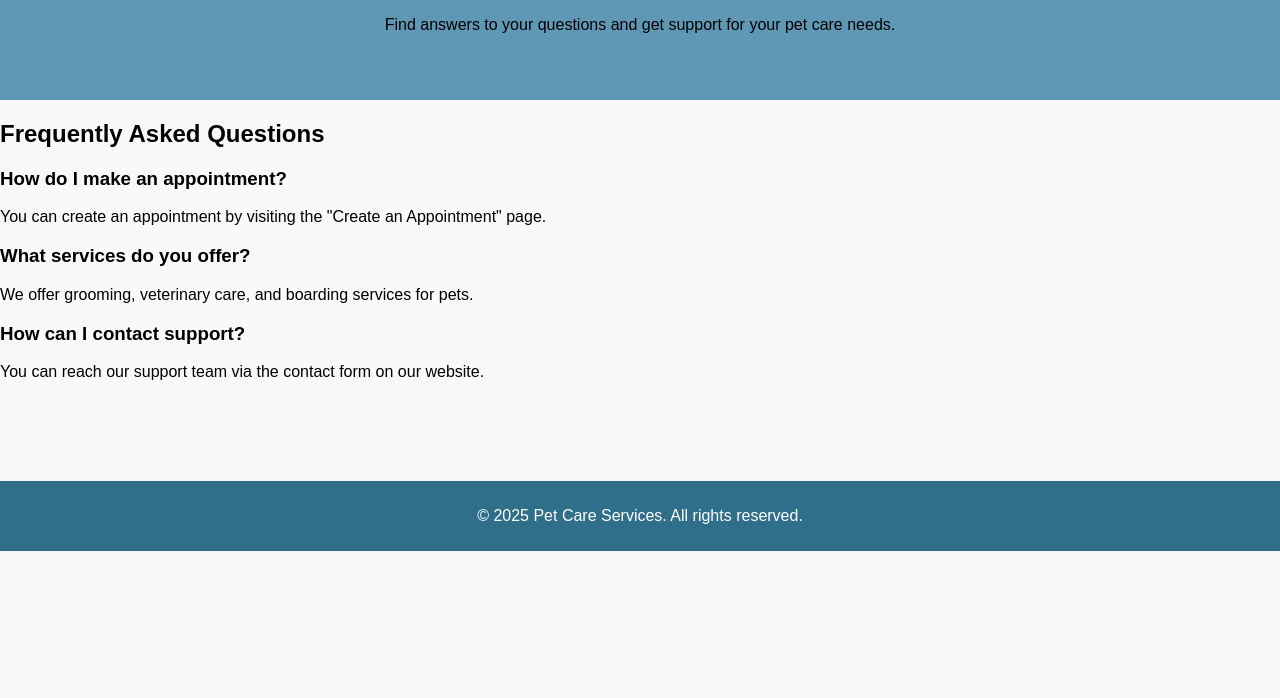
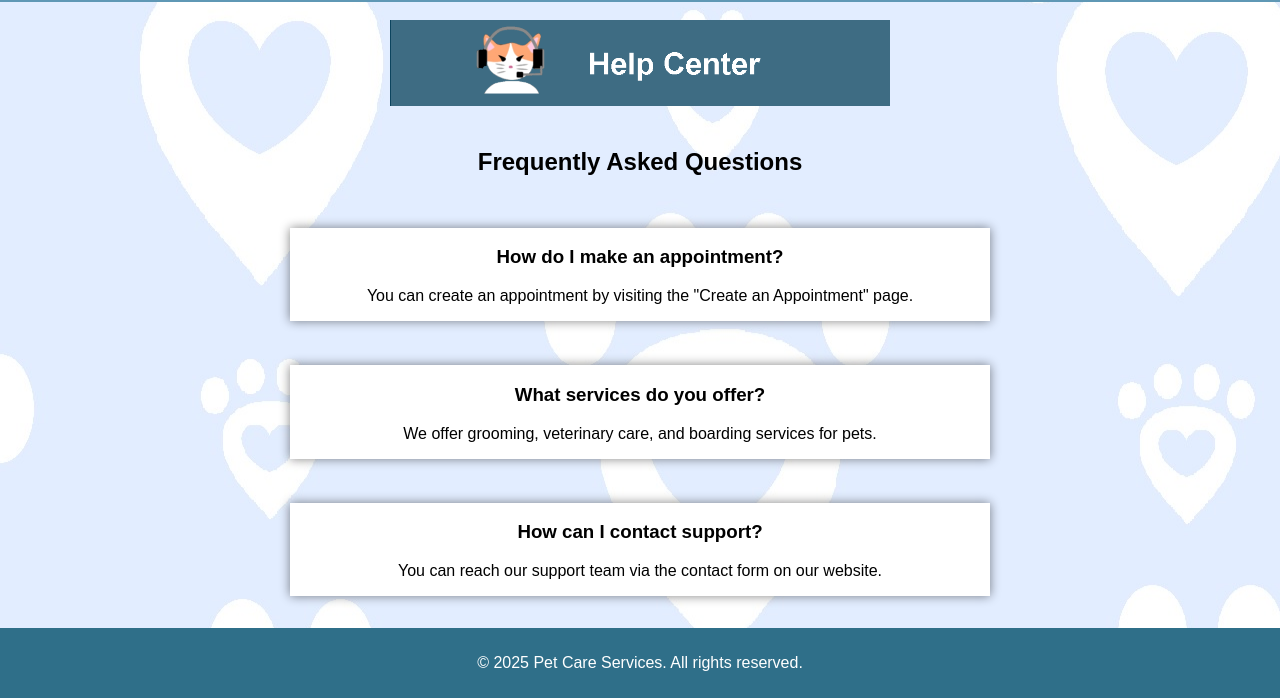
Before and after one commit to meltalizard/TechnoG6, a website: page Documents/helpcenter.html in a window 1280 px wide. Shown: the part 249-947 px from the top of the page. Before the commit the page ends 800 px from the top, so only its background shows below. Drawn offline with Linux system fonts and the light colour scheme.

Commit message:
edited helpcenter.css

```diff
--- a/Documents/helpcenter.css
+++ b/Documents/helpcenter.css
@@ -1,38 +1,67 @@
 html, body {
-    height: 100%;
+    font-family: Arial, sans-serif;
     margin: 0;
     padding: 0;
-    font-family: Arial, sans-serif;
-    background-image: url("mainbackground.png");
-    background-color: #f8f9fa;
+    background: url('/Images/mainbackground.png') repeat;
+    background-color: #ffffff;
 }
 
-/* Flex container to stretch full page */
-.wrapper {
-    min-height: 100vh;
-    display: flex;
-    flex-direction: column;
-}
-
-/* Navbar styles */
 .navbar {
     background-color: #3F6C83;
-    padding: 20px 0;
-    text-align: center;
+    padding: 15px;
+    display: flex;
+    align-items: center;
+    justify-content: space-between;
 }
-.navbar-links {
+.navbar-left {
     display: flex;
-    justify-content: center;
-    gap: 25px;
-    flex-wrap: wrap;
+    align-items: center;
 }
 .navbar a {
     color: white;
     text-decoration: none;
+    margin-left: 20px;
     font-size: 18px;
 }
+.maintitle {
+    cursor: pointer;
+    width: 300px;
+    height: auto;
+}
+.hero {
+    color: #ffffff;
+    font-size: 15px;
+    text-align: center;
+    padding: 5px;
+    background-color: #5F98B5;
+}
 
-/* Footer sticks to bottom */
+.help-center-cat {
+    width: 500px;
+}
+
+.faq {
+    text-align: center;
+}
+
+.questions {
+    display: flex;
+    flex-direction: column;
+    align-items: center;
+    gap: 20px;
+    padding: 20px;
+
+}
+
+.q-1, .q-2, .q-3 {
+    margin: 12px;
+    text-align: center;
+    width: 700px;
+    background: #ffffff;
+    box-shadow: 0px 0px 10px rgba(0, 0, 0, 0.486);
+}
+
+
 .footer {
     background-color: #2f6f89;
     color: white;
--- a/Documents/helpcenter.html
+++ b/Documents/helpcenter.html
@@ -4,7 +4,7 @@
     <meta charset="UTF-8">
     <meta name="viewport" content="width=device-width, initial-scale=1.0">
     <title>Pet Care | Help Center</title>
-    <link rel="stylesheet" href="home.css">
+    <link rel="stylesheet" href="helpcenter.css">
 </head>
 <body>
     <div class="wrapper">
@@ -28,22 +28,30 @@
             <p>Find answers to your questions and get support for your pet care needs.</p>
         </div>
 
+
+
     <div class="faq">
+            <div>
+                <br>
+            <img src="/Images/help-center-header.PNG" class="help-center-cat">
+            <br>
+            <br>
+            </div>
             <h2>Frequently Asked Questions</h2>
-            <div class="faq-item">
+    </div>
+<div class="questions">
+            <div class="q-1">
             <h3>How do I make an appointment?</h3>
             <p>You can create an appointment by visiting the "Create an Appointment" page.</p>
             </div>
-            <div class="faq-item">
-                <h3>What services do you offer?</h3>
+            <div class="q-2"><h3>What services do you offer?</h3>
             <p>We offer grooming, veterinary care, and boarding services for pets.</p>
             </div>
-            <div class="faq-item">
+            <div class="q-3">
             <h3>How can I contact support?</h3>
             <p>You can reach our support team via the contact form on our website.</p>
             </div>
         </div>
-
         <div class="footer">
             <p>&copy; 2025 Pet Care Services. All rights reserved.</p>
         </div>
```
Also changed, not shown: Images/help-center-header.PNG (added). Lines whose indentation alone changed are shown as unchanged.
